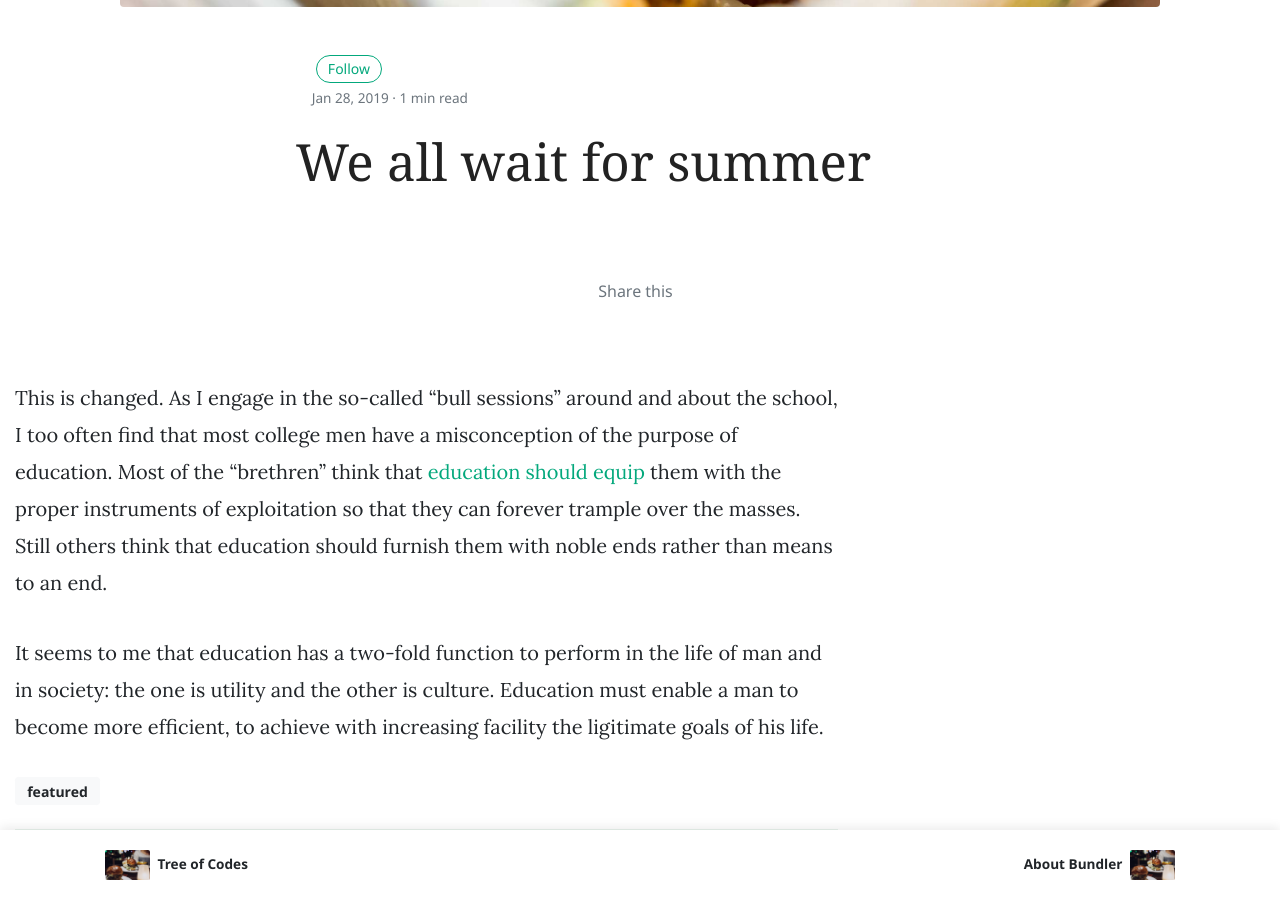
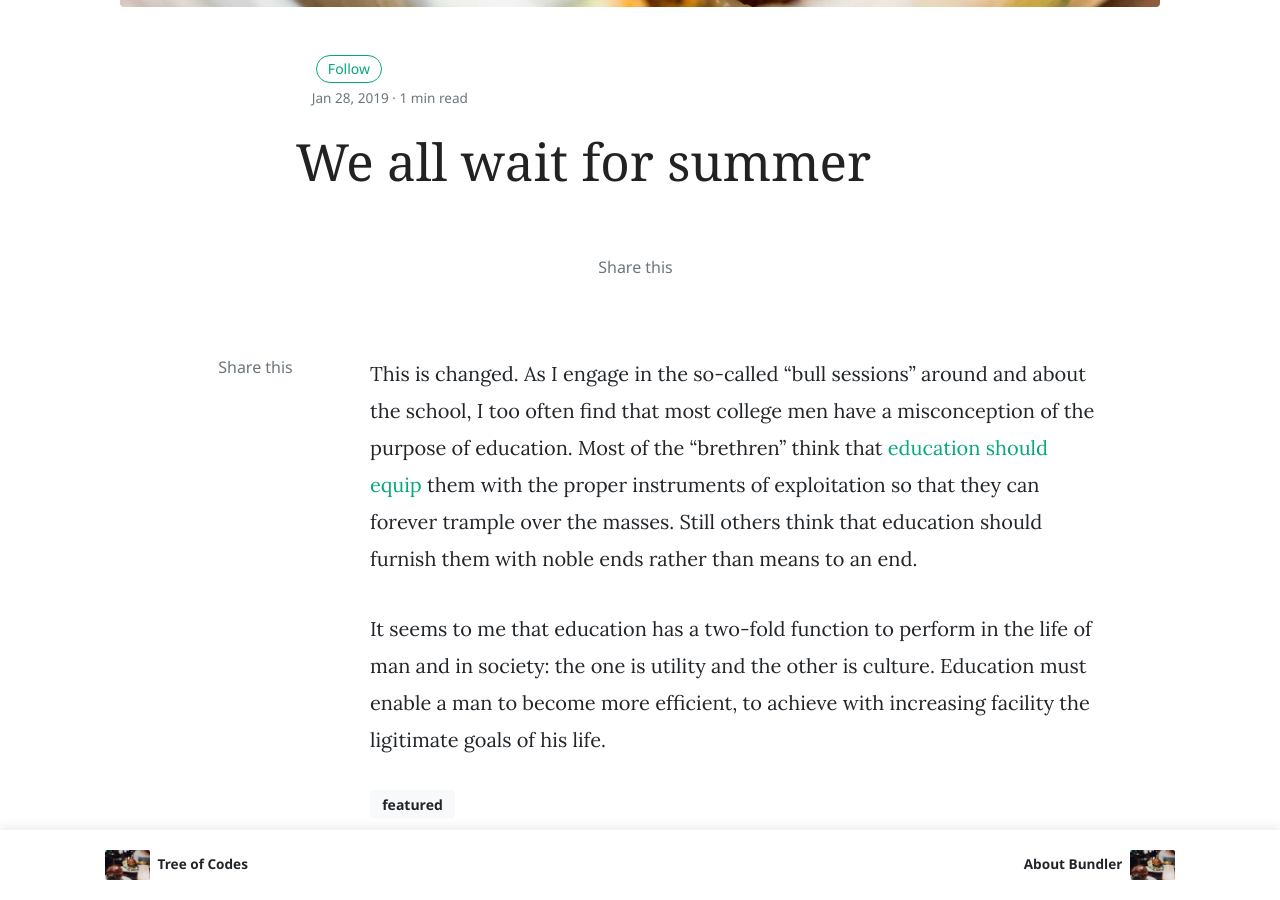
Before and after one commit to ikheinaaa/tess, a Jekyll site: the page built from _posts/2019-01-28-we-all-wait-for-summer.md, in a window 1280 px wide and 900 px high, scrolled down 786 px. Built offline with Jekyll 4.4.1, drawn with Linux system fonts in a browser that asks for light colours; nearby versions of some CDN libraries; comment, search, counter and statistics services are not loaded.

Commit message:
Update post.html

```diff
--- a/_layouts/post.html
+++ b/_layouts/post.html
@@ -27,9 +27,6 @@ layout: default
             </div>
         </div>
     </div>
-
-    <!-- Content Section -->
-    <div class="container-lg pt-4 pb-4">
         <div class="row justify-content-center">
             <!-- Share -->
             <div class="col-lg-2 pr-4 mb-4 col-md-12">
@@ -52,6 +49,33 @@ layout: default
         </div>
     </div>
 </div>
+
+
+
+
+<div class="container-lg pt-4 pb-4">
+	<div class="row justify-content-center">
+
+
+        <!-- Share -->
+		<div class="col-lg-2 pr-4 mb-4 col-md-12">
+			<div class="sticky-top sticky-top-offset text-center">
+				<div class="text-muted">
+					Share this
+				</div>
+				<div class="share d-inline-block">
+					<!-- AddToAny BEGIN -->
+					<div class="a2a_kit a2a_kit_size_32 a2a_default_style">
+						<a class="a2a_dd" href="https://www.addtoany.com/share"></a>
+						<a class="a2a_button_facebook"></a>
+						<a class="a2a_button_twitter"></a>
+					</div>
+					<script async src="https://static.addtoany.com/menu/page.js"></script>
+					<!-- AddToAny END -->
+				</div>
+			</div>
+		</div>
+
 
 		<div class="col-md-12 col-lg-8">
 
```
